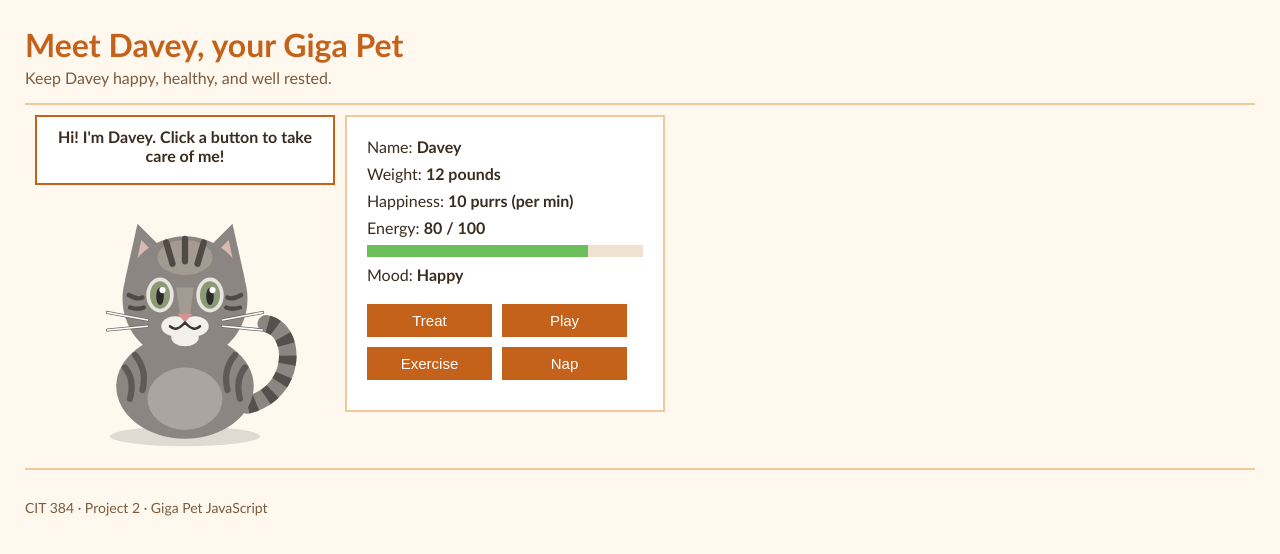
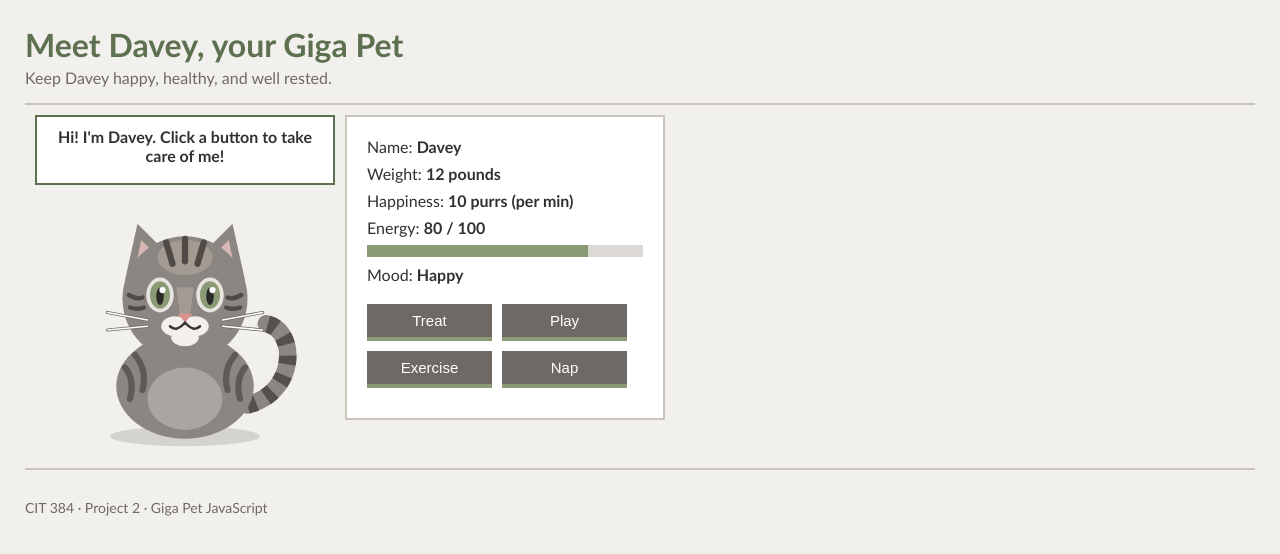
Before and after one commit to jonathanmacmillan446-web/CIT-384-Project-2, a plain HTML site: page index.html in a window 1280 px wide. Drawn offline with nearby package versions, Linux system fonts and the light colour scheme.

Commit message:
New commit

```diff
--- a/style.css
+++ b/style.css
@@ -1,3 +1,4 @@
+/* Colors match Davey: grey fur, darker tabby grey, green eyes, white muzzle */
 * {
   box-sizing: border-box;
 }
@@ -5,30 +6,30 @@
 body {
   font-family: "Trebuchet MS", helvetica, arial, sans-serif;
   margin: 25px;
-  background-color: #fff8ef;
-  color: #3a2c1f;
+  background-color: #f2f0ed;
+  color: #33302d;
 }
 
 header {
-  border-bottom: 2px solid #f0c899;
+  border-bottom: 2px solid #c9c4be;
 }
 
 h1 {
   font-weight: bold;
-  color: #c4621c;
+  color: #5d7050;
   margin-bottom: 4px;
 }
 
 .subtitle {
   margin-top: 0;
-  color: #7a5b3d;
+  color: #6e6965;
 }
 
 footer {
   clear: both; /* footer goes below the two floated sections */
   padding-top: 15px;
-  border-top: 2px solid #f0c899;
-  color: #7a5b3d;
+  border-top: 2px solid #c9c4be;
+  color: #6e6965;
   font-size: 14px;
 }
 
@@ -45,7 +46,7 @@ footer {
   margin-bottom: 20px;
   padding: 10px;
   background-color: #ffffff;
-  border: 2px solid #c4621c;
+  border: 2px solid #5d7050;
   font-weight: bold;
 }
 
@@ -63,7 +64,7 @@ footer {
   margin-top: 10px;
   margin-bottom: 25px;
   background-color: #ffffff;
-  border: 2px solid #f0c899;
+  border: 2px solid #c9c4be;
 }
 
 .stat {
@@ -74,16 +75,16 @@ footer {
   width: 100%;
   height: 12px;
   margin-bottom: 8px;
-  background-color: #f0e2d0;
+  background-color: #dcd8d3;
 }
 
 .energy-fill {
   width: 100%;
   height: 12px;
-  background-color: #6cbf5a;
+  background-color: #8a9a74;
 }
 
-/* ---------- Buttons ---------- */
+/* ---------- Buttons: grey like Davey's fur, green like his eyes ---------- */
 .button-container {
   margin-top: 20px;
 }
@@ -96,11 +97,13 @@ footer {
   padding: 8px 0;
   font-size: 15px;
   color: #ffffff;
-  background-color: #c4621c;
+  background-color: #6e6965;
   border: none;
+  border-bottom: 4px solid #8a9a74;
   cursor: pointer;
 }
 
 .button-container button:hover {
-  background-color: #a14e14;
+  background-color: #5d7050;
+  border-bottom-color: #4f4a46;
 }
```
